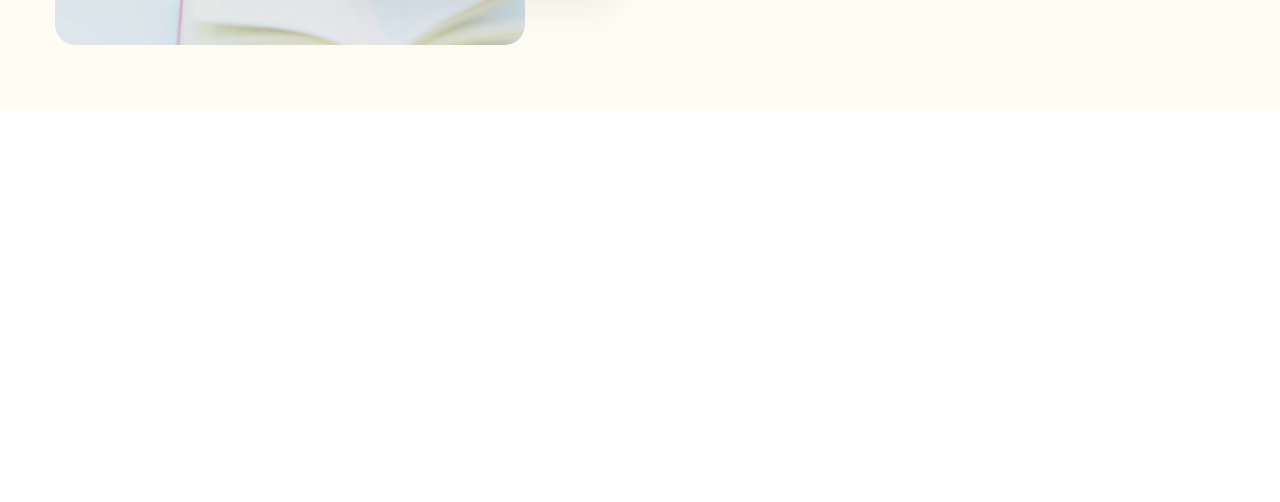
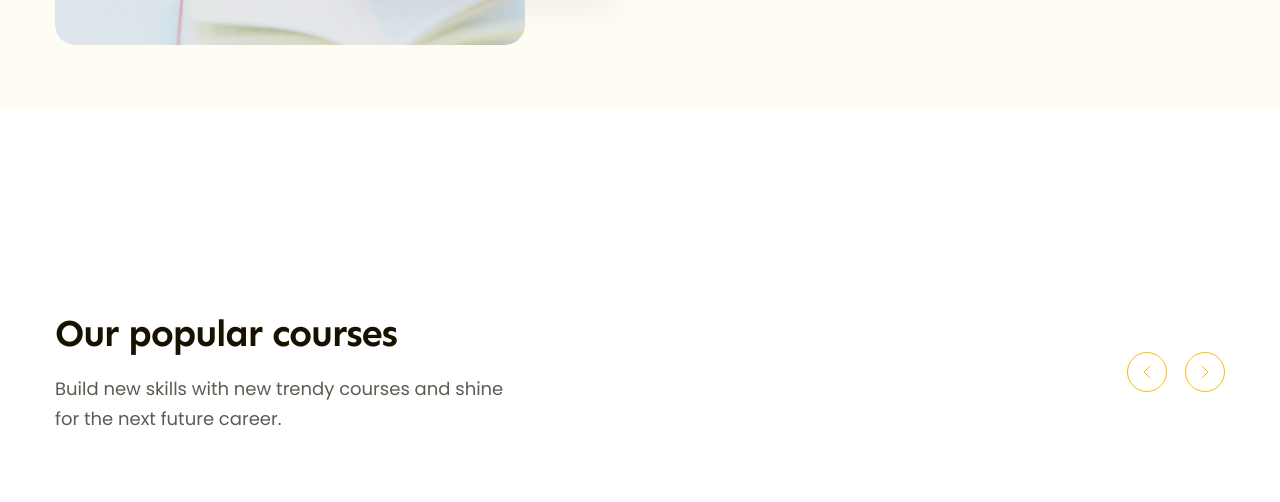
Before and after one commit to hieu100805/new-project-htmlcss-02, a plain HTML site: page index.html in a window 1280 px wide. Shown: the part 790-1292 px from the top of the page. Drawn offline with Linux system fonts and the light colour scheme.

Commit message:
Popular #1

```diff
--- a/assets/css/styles.css
+++ b/assets/css/styles.css
@@ -43,6 +43,23 @@ a {
 
 .btn:hover {
   opacity: 0.85;
+}
+
+.heading {
+  color: #171100;
+  font-family: var(--font-heading);
+  font-weight: 700;
+  letter-spacing: -1.16px;
+}
+
+.heading.lv1 {
+  font-size: 5.8rem;
+  line-height: 1.18;
+}
+
+.heading.lv2 {
+  font-size: 3.8rem;
+  line-height: 1.26;
 }
 
 /* =============== Header =============== */
@@ -194,16 +211,6 @@ a {
   padding: 64px 0 0 130px;
 }
 
-.hero .heading {
-  color: #171100;
-  font-family: var(--font-heading);
-  font-size: 5.8rem;
-  font-style: normal;
-  font-weight: 700;
-  line-height: 1.18;
-  letter-spacing: -1.16px;
-}
-
 .hero .desc {
   margin-top: 22px;
   color: #5f5b53;
@@ -268,3 +275,46 @@ a {
 .hero .stats strong:nth-child(2) {
   margin-left: 28px;
 }
+
+/* =============== Popular =============== */
+.popular {
+  padding: 65px 0;
+  margin-top: 135px;
+}
+
+.popular-top {
+  display: flex;
+  align-items: center;
+  justify-content: space-between;
+}
+
+.popular-top .desc {
+  margin-top: 16px;
+  width: 458px;
+  font-size: 1.8rem;
+  line-height: 1.67;
+  color: #5f5b53;
+}
+
+.popular-top .controls {
+  display: flex;
+  gap: 18px;
+}
+
+.popular-top .controls-btn {
+  display: flex;
+  align-items: center;
+  justify-content: center;
+  width: 40px;
+  height: 40px;
+  border-radius: 50%;
+  color: var(--primary-color);
+  border: 1px solid var(--primary-color);
+  background: transparent;
+}
+
+.popular-top .controls-btn:hover {
+  color: #fff;
+  background: var(--primary-color);
+  cursor: pointer;
+}
--- a/index.html
+++ b/index.html
@@ -101,7 +101,7 @@
 
             <!-- Hero right -->
             <div class="content-block">
-              <h1 class="heading">
+              <h1 class="heading lv1">
                 Learn without limits and spread knowledge.
               </h1>
               <p class="desc">
@@ -126,6 +126,27 @@
           </div>
         </div>
       </div>
+
+      <!-- Popular -->
+      <div class="popular">
+        <div class="main-content">
+          <div class="popular-top">
+            <div class="info">
+              <h2 class="heading lv2">Our popular courses</h2>
+              <p class="desc">Build new skills with new trendy courses and shine for the next future career.</p>
+            </div>
+            <div class="controls">
+              <button class="controls-btn">
+                <svg width="8" height="14" viewBox="0 0 8 14" fill="none" xmlns="http://www.w3.org/2000/svg">
+                  <path d="M7 1L1 7L7 13" stroke="currentcolor" stroke-linecap="round" stroke-linejoin="round"/>
+                  </svg>
+
+              </button>
+              <button class="controls-btn">
+                <svg width="8" height="14" viewBox="0 0 8 14" fill="none" xmlns="http://www.w3.org/2000/svg">
+                  <path d="M1 1L7 7L1 13" stroke="currentcolor" stroke-linecap="round" stroke-linejoin="round"/>
+                  </svg>
+              </button>
     </main>
   </body>
 </html>
```
Also changed, not shown: assets/icons/chevron-left.svg (added), assets/icons/chevron-right.svg (added).
